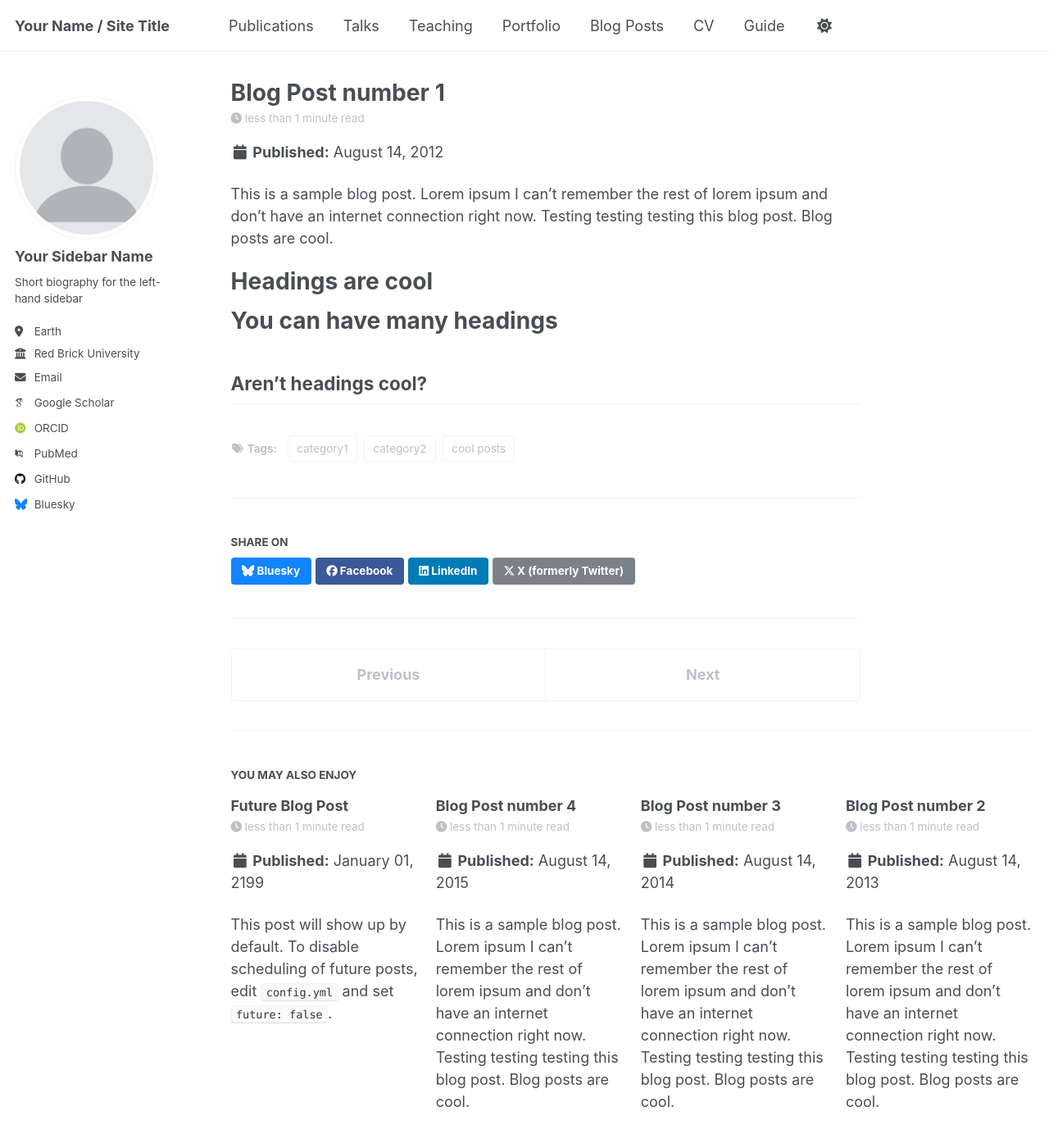
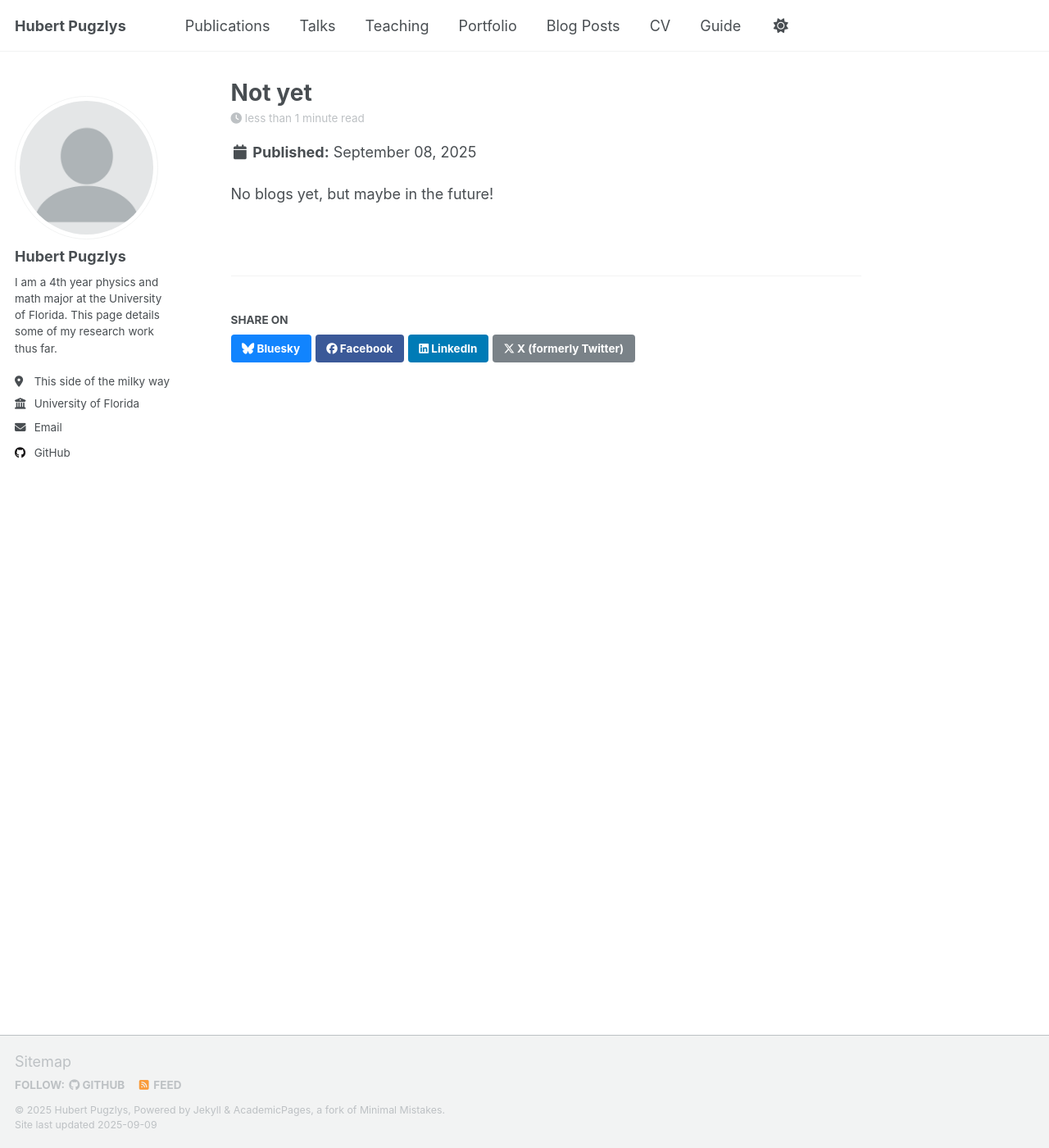
Before and after one commit to Hoobidoobidoo/Hoobidoobidoo.github.io, a Jekyll site: the page built from _posts/2012-08-14-blog-post-1.md, in a window 1280 px wide and 1400 px high. Shown: the whole window at 82% size. Built offline with Jekyll 4.4.1, drawn with Linux system fonts in a browser that asks for light colours; some web fonts are replaced; a script that is not in the unit is left out; a file with an impossible date is left out; some of the changed text lies outside the part shown.

Commit message:
Initial changes to yml and basic fixes

```diff
--- a/_config.yml
+++ b/_config.yml
@@ -9,13 +9,13 @@
 # Basic Site Settings
 locale                   : "en-US"
 site_theme               : "default" # Currently available options are "default", "air"
-title                    : "Your Name / Site Title"
+title                    : "Hubert Pugzlys"
 title_separator          : "-"
-name                     : &name "Your Name"
-description              : &description "personal description"
-url                      : https://academicpages.github.io # the base hostname & protocol for your site e.g. "https://[your GitHub username].github.io" or if you already have some other page hosted on Github then use "https://[your GitHub username].github.io/[Your Repo Name]"
+name                     : &name "Hubert Pugzlys"
+description              : &description "Welcome to my e-portfolio"
+url                      : https://hoobidoobidoo.github.io # the base hostname & protocol for your site e.g. "https://[your GitHub username].github.io" or if you already have some other page hosted on Github then use "https://[your GitHub username].github.io/[Your Repo Name]"
 baseurl                  : "" # the subpath of your site, e.g. "/blog"
-repository               : "academicpages/academicpages.github.io"
+repository               : "hoobidoobidoo/hoobidoobidoo.github.io"
 
 # Site Author - The following control what appear as part of the author content on the side bar.
 #               If a field is blank the icon and link will not appear, otherwise it will be shown.
@@ -23,23 +23,23 @@ repository               : "academicpages/academicpages.github.io"
 author:
   # Biographic information
   avatar           : "profile.png"
-  name             : "Your Sidebar Name"
+  name             : "Hubert Pugzlys"
   pronouns         : # example: "she/her"
-  bio              : "Short biography for the left-hand sidebar"
-  location         : "Earth"
-  employer         : "Red Brick University"
+  bio              : "I am a 4th year physics and math major at the University of Florida. This page details some of my research work thus far."
+  location         : "This side of the milky way"
+  employer         : "University of Florida"
   uri              : # URL
-  email            : "none@example.org"
+  email            : "phubert.pugzlys@ufl.edu"
 
   # Academic websites
   academia         : # URL
   arxiv            : # URL - Update with the correct link to your profile
-  googlescholar    : "https://scholar.google.com/citations?user=PS_CX0AAAAAJ"
+  googlescholar    : # URL
   inspire-hep      : # URL
   impactstory      : # URL
-  orcid            : "http://orcid.org/yourorcidurl"
+  orcid            : # URL
   semantic         : # URL
-  pubmed           : "https://www.ncbi.nlm.nih.gov/pubmed/?term=john+snow"
+  pubmed           : # URL
   researchgate     : # URL
   scopus           : # URL
 
@@ -47,13 +47,13 @@ author:
   bitbucket        : # Username - Update with your username on the site
   codepen          : # Username
   dribbble         : # Username
-  github           : "academicpages"
+  github           : "hoobidoobidoo"
   kaggle           : # Username
   stackoverflow    : # User number or user number and name (i.e., use "1" or "1/jeff-atwood")
 
   # Social media
   artstation       : # Username
-  bluesky          : "bsky.app" # Replace this with you Bluesky username
+  bluesky          : # Username
   facebook         : # Username
   flickr           : # Username
   foursquare       : # Username
@@ -91,7 +91,7 @@ publication_category:
 teaser                   :  # filename of teaser fallback teaser image placed in /images/, .e.g. "500x300.png"
 breadcrumbs              : false # true, false (default)
 words_per_minute         : 160
-future                   : true
+future                   : false
 read_more                : "disabled" # if enabled, adds "Read more" links to excerpts
 talkmap_link             : false      #change to true to add link to talkmap on talks page
 comments:
--- a/_posts/2012-08-14-blog-post-1.md
+++ b/_posts/2012-08-14-blog-post-1.md
@@ -1,20 +1,8 @@
 ---
-title: 'Blog Post number 1'
-date: 2012-08-14
-permalink: /posts/2012/08/blog-post-1/
+title: 'Not yet'
+date: 2025-09-08
+permalink:
 tags:
-  - cool posts
-  - category1
-  - category2
 ---
 
-This is a sample blog post. Lorem ipsum I can't remember the rest of lorem ipsum and don't have an internet connection right now. Testing testing testing this blog post. Blog posts are cool.
-
-Headings are cool
-======
-
-You can have many headings
-======
-
-Aren't headings cool?
-------
+No blogs yet, but maybe in the future!
--- a/_posts/2013-08-14-blog-post-2.md
+++ /dev/null
@@ -1,20 +0,0 @@
----
-title: 'Blog Post number 2'
-date: 2013-08-14
-permalink: /posts/2013/08/blog-post-2/
-tags:
-  - cool posts
-  - category1
-  - category2
----
-
-This is a sample blog post. Lorem ipsum I can't remember the rest of lorem ipsum and don't have an internet connection right now. Testing testing testing this blog post. Blog posts are cool.
-
-Headings are cool
-======
-
-You can have many headings
-======
-
-Aren't headings cool?
-------
--- a/_posts/2014-08-14-blog-post-3.md
+++ /dev/null
@@ -1,20 +0,0 @@
----
-title: 'Blog Post number 3'
-date: 2014-08-14
-permalink: /posts/2014/08/blog-post-3/
-tags:
-  - cool posts
-  - category1
-  - category2
----
-
-This is a sample blog post. Lorem ipsum I can't remember the rest of lorem ipsum and don't have an internet connection right now. Testing testing testing this blog post. Blog posts are cool.
-
-Headings are cool
-======
-
-You can have many headings
-======
-
-Aren't headings cool?
-------
--- a/_posts/2199-01-01-future-post.md
+++ /dev/null
@@ -1,11 +0,0 @@
----
-title: 'Future Blog Post'
-date: 2199-01-01
-permalink: /posts/2012/08/blog-post-4/
-tags:
-  - cool posts
-  - category1
-  - category2
----
-
-This post will show up by default. To disable scheduling of future posts, edit `config.yml` and set `future: false`.
```
Also changed, not shown: _posts/2015-08-14-blog-post-4.md (deleted, +0 -20 lines), _publications/2009-10-01-paper-title-number-1.md (deleted, +0 -14 lines), _publications/2010-10-01-paper-title-number-2.md (deleted, +0 -14 lines), _publications/2015-10-01-paper-title-number-3.md (+8 -10 lines), _publications/2024-02-17-paper-title-number-4.md (deleted, +0 -13 lines), _publications/2025-06-08-paper-title-number-5.md (deleted, +0 -13 lines), _talks/2012-03-01-talk-1.md (+6 -6 lines), _talks/2013-03-01-tutorial-1.md (deleted, +0 -13 lines), _talks/2014-02-01-talk-2.md (deleted, +0 -13 lines), _talks/2014-03-01-talk-3.md (deleted, +0 -11 lines), _teaching/2015-spring-teaching-2.md (deleted).
